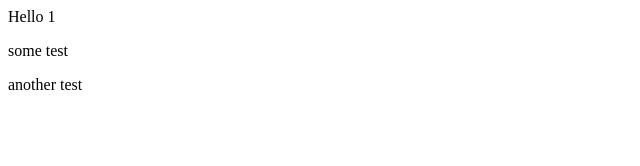
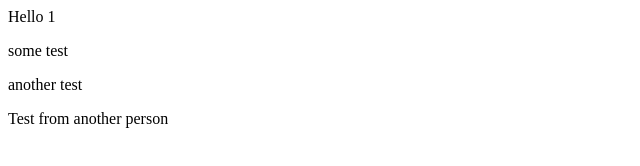
Before and after one commit to MungHtun/testing, a plain HTML site: page index.html in a window 1280 px wide. Shown: the whole page, without its empty margins (0-640 px from the left). Drawn offline with Linux system fonts and the light colour scheme.

Commit message:
added from another person

```diff
--- a/index.html
+++ b/index.html
@@ -1,4 +1,5 @@
-
 <p>Hello 1</p>
 <p>some test</p>
 <div>another test</div>
+
+<p>Test from another person</p>
```
